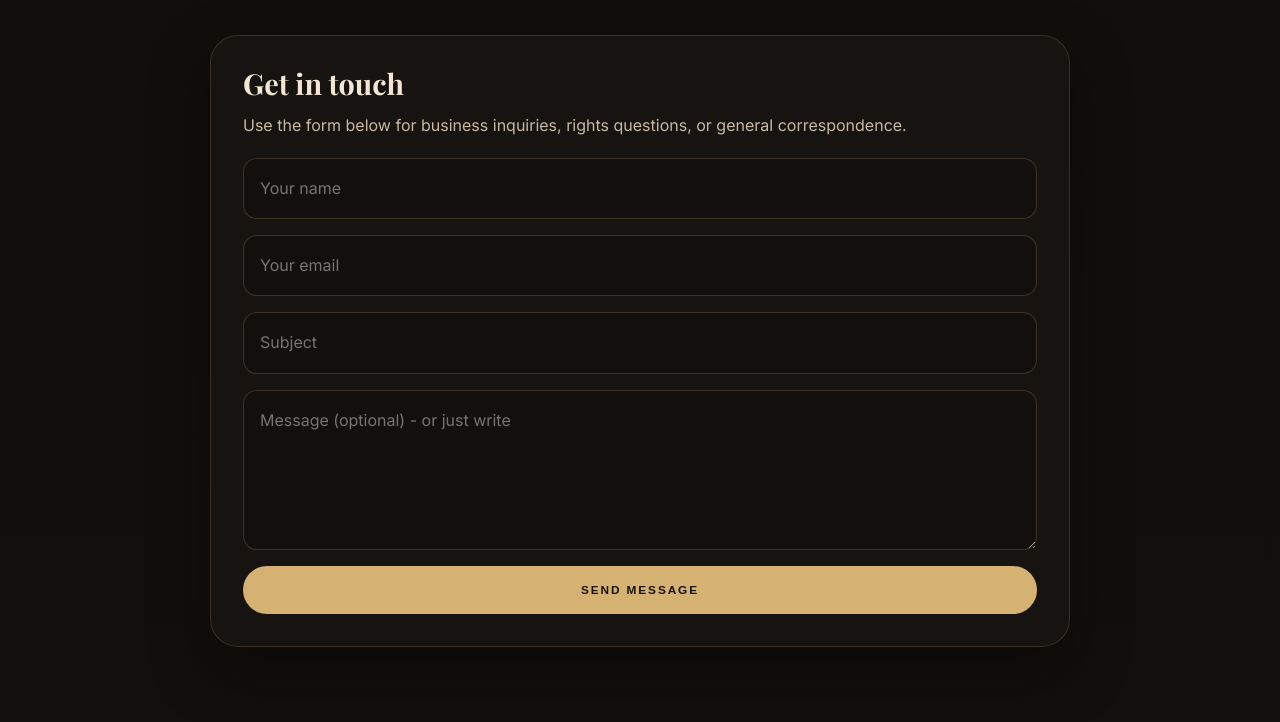
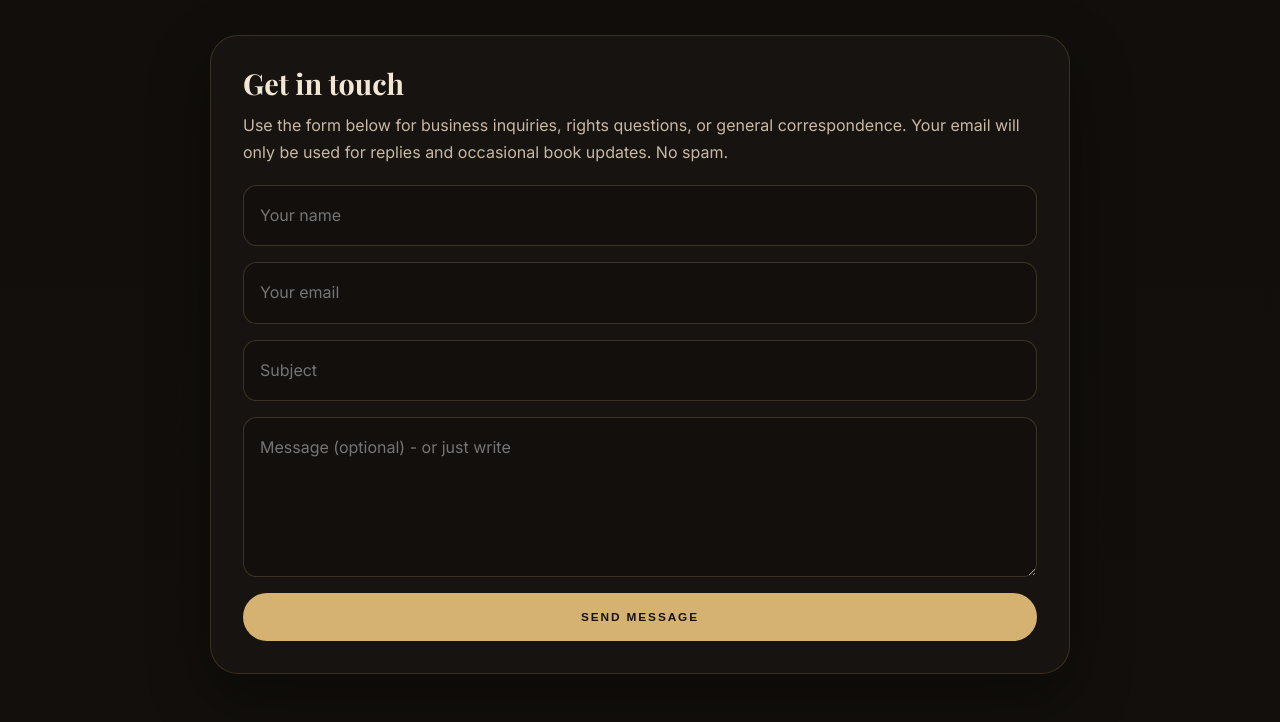
Before and after one commit to monte-sano-press/monte-sano-press-site, a plain HTML site: page index.html in a window 1280 px wide. Shown: the part 2726-3448 px from the top of the page. Drawn offline with nearby package versions, Linux system fonts and the light colour scheme.

Commit message:
Update index.html

```diff
--- a/index.html
+++ b/index.html
@@ -521,7 +521,7 @@
 
         <div class="contact-card">
           <h3>Get in touch</h3>
-          <p>Use the form below for business inquiries, rights questions, or general correspondence.</p>
+          <p>Use the form below for business inquiries, rights questions, or general correspondence. Your email will only be used for replies and occasional book updates. No spam.</p>
 
           <form class="contact-form" action="https://formspree.io/f/xaqkdjze" method="POST">
   <input type="text" name="name" placeholder="Your name" required>
```
